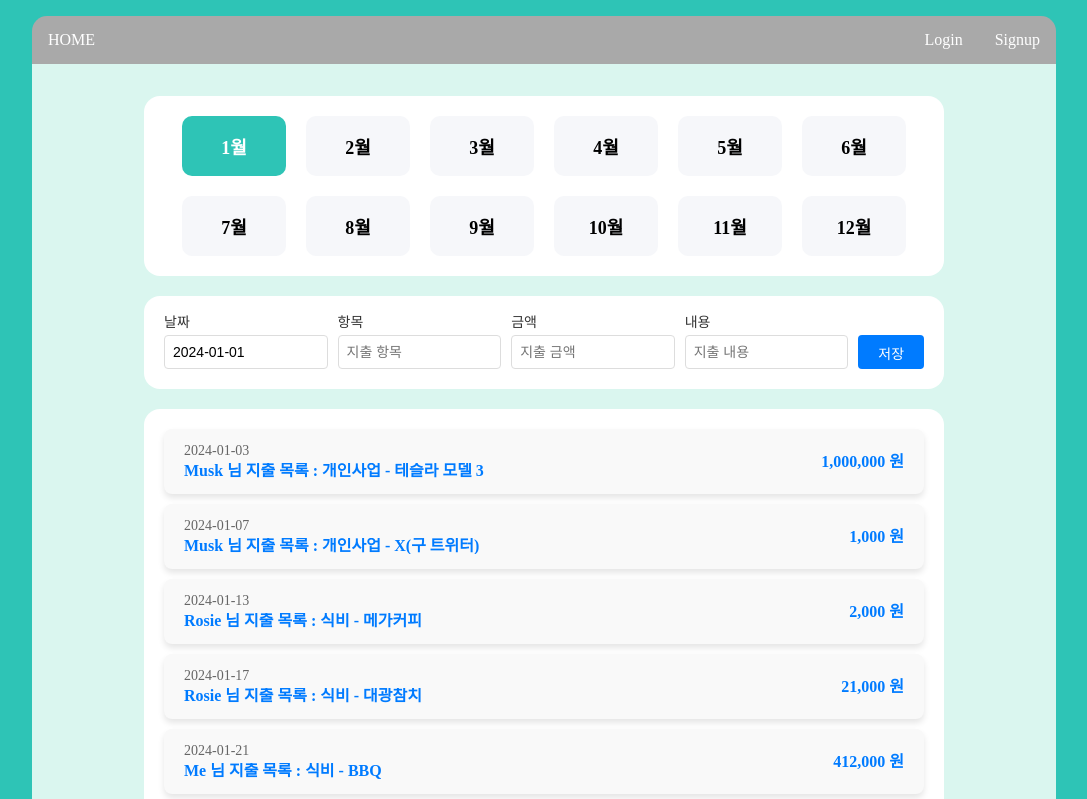
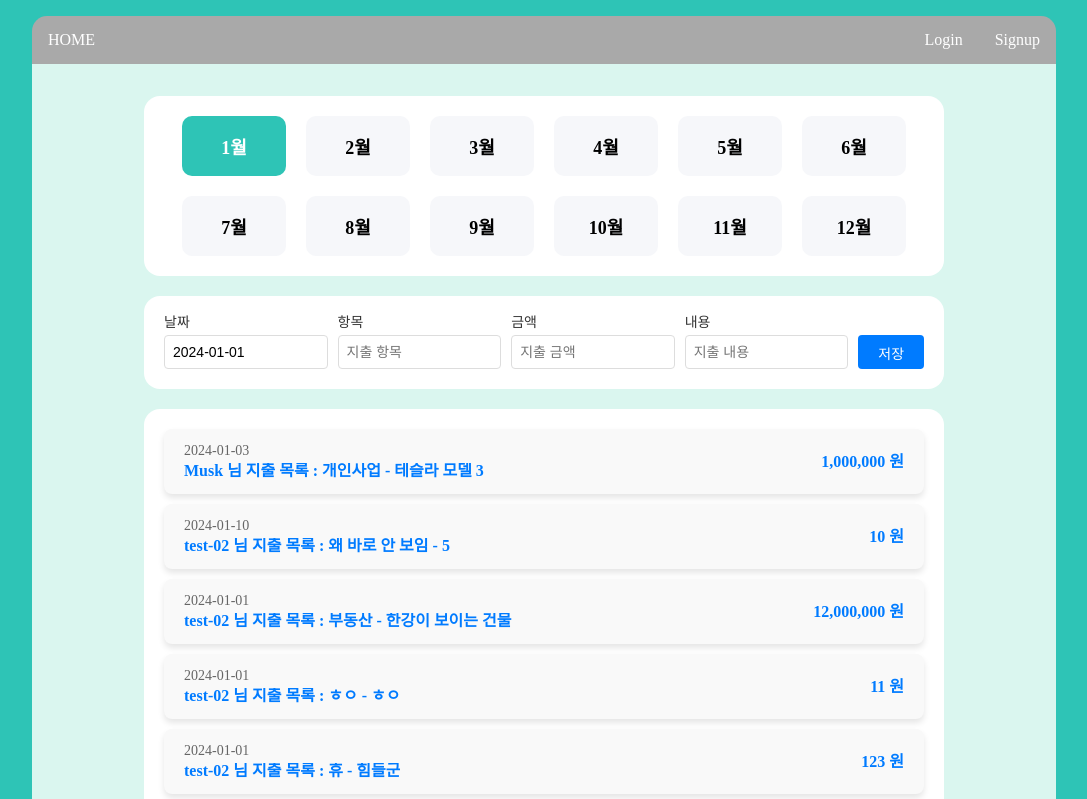
Before and after one commit to MiMing-00/Sparta_-financial-ledger-with-auth, a React (Vite) app: page / in a window 1280 px wide. Shown: the top 799 px of the page, without its empty margins (96-1183 px from the left). Built offline with nearby package versions, Linux system fonts and the light colour scheme; data requests are answered from the project's data file.

Commit message:
update : C

```diff
--- a/db.json
+++ b/db.json
@@ -13,8 +13,8 @@
     },
     {
       "id": "a5c0d8de-d010-4d07-9934-29765051a7ea",
-      "month": 1,
-      "date": "2024-01-07",
+      "month": 2,
+      "date": "2024-02-07",
       "item": "개인사업",
       "amount": 1000,
       "description": "X(구 트위터)",
@@ -23,8 +23,8 @@
     },
     {
       "id": "0d0a966e-5c35-4bf0-aca4-f2b1265a432d",
-      "month": 1,
-      "date": "2024-01-13",
+      "month": 3,
+      "date": "2024-03-13",
       "item": "식비",
       "amount": 2000,
       "description": "메가커피",
@@ -33,8 +33,8 @@
     },
     {
       "id": "9aba6d72-5ee7-4f02-a4d4-e8bbff9ded4b",
-      "month": 1,
-      "date": "2024-01-17",
+      "month": 4,
+      "date": "2024-04-17",
       "item": "식비",
       "amount": 21000,
       "description": "대광참치",
@@ -43,8 +43,8 @@
     },
     {
       "id": "b82b213e-8164-4c89-94b0-7246cdcfc4f9",
-      "month": 1,
-      "date": "2024-01-21",
+      "month": 5,
+      "date": "2024-05-21",
       "item": "식비",
       "amount": 412000,
       "description": "BBQ",
@@ -53,8 +53,8 @@
     },
     {
       "id": "d180194f-7c27-428a-8cd9-ad9114e58821",
-      "month": 1,
-      "date": "2024-01-22",
+      "month": 6,
+      "date": "2024-06-22",
       "item": "도서",
       "amount": 23000,
       "description": "리액트 마스터",
@@ -63,8 +63,8 @@
     },
     {
       "id": "0abf06c3-8f0e-4ea1-9691-7facab0a91cb",
-      "month": 1,
-      "date": "2024-01-30",
+      "month": 7,
+      "date": "2024-07-30",
       "item": "외식",
       "amount": 100000,
       "description": "세광양대창",
@@ -73,11 +73,71 @@
     },
     {
       "id": "b346",
-      "month": 1,
-      "date": "2024-01-10",
+      "month": 9,
+      "date": "2024-09-10",
       "item": "22",
       "amount": 22,
       "description": "마라엽떡"
+    },
+    {
+      "id": "1654",
+      "userId": "test-01",
+      "nickname": "test-02",
+      "month": 2,
+      "date": "2024-02-01",
+      "item": "부동산",
+      "amount": 1231000000,
+      "description": "건물"
+    },
+    {
+      "id": "6bd6",
+      "userId": "test-01",
+      "nickname": "test-02",
+      "month": 1,
+      "date": "2024-01-10",
+      "item": "왜 바로 안 보임",
+      "amount": 10,
+      "description": "5"
+    },
+    {
+      "id": "f2bf",
+      "userId": "test-01",
+      "nickname": "test-02",
+      "month": 1,
+      "date": "2024-01-01",
+      "item": "부동산",
+      "amount": 12000000,
+      "description": "한강이 보이는 건물"
+    },
+    {
+      "id": "4d8d",
+      "userId": "test-01",
+      "nickname": "test-02",
+      "month": 1,
+      "date": "2024-01-01",
+      "item": "ㅎㅇ",
+      "amount": 11,
+      "description": "ㅎㅇ"
+    },
+    {
+      "id": "811c",
+      "userId": "test-01",
+      "nickname": "test-02",
+      "month": 1,
+      "date": "2024-01-01",
+      "item": "휴",
+      "amount": 123,
+      "description": "힘들군"
+    },
+    {
+      "id": "3831",
+      "userId": "test-01",
+      "nickname": "test-02",
+      "month": 2,
+      "date": "2024-02-01",
+      "item": "그만",
+      "amount": 123123,
+      "description": "그만 ㅜㅜ"
     }
   ]
 }
--- a/src/components/ExpenseList.jsx
+++ b/src/components/ExpenseList.jsx
@@ -64,6 +64,8 @@ const ExpenseDetails = styled.div`
 export default function ExpenseList({ expenses }) {
   const navigate = useNavigate();
 
+  console.log(expenses);
+
   return (
     <Section>
       <ExpenseItemList>
--- a/src/components/Header.jsx
+++ b/src/components/Header.jsx
@@ -42,6 +42,7 @@ const HeaderImg = styled.img`
   max-height: 30px;
   border-radius: 50%;
   object-fit: cover;
+  cursor: pointer;
 `;
 
 const Header = () => {
@@ -50,9 +51,7 @@ const Header = () => {
   const dispatch = useDispatch();
   const token = localStorage.getItem("accessToken");
   const { user } = useSelector((state) => state.user);
-  // const user = users.find((user) => user.accessToken === token);
-  // console.log(users);
-  // console.log(user);
+  console.log(user);
 
   const handleLogout = () => {
     Swal.fire({
@@ -95,7 +94,6 @@ const Header = () => {
               },
             }
           );
-          console.log(data);
           dispatch(changeProfile(data));
         } catch (error) {
           console.log(error);
@@ -115,21 +113,13 @@ const Header = () => {
           </span>
         </div>
         <div>
-          {isAuthenticated ? (
-            <>
-              <span style={{ color: "white" }}>{user.nickname} 님</span>
-              {user.avatar ? (
-                <span>
-                  <HeaderImg src={user.avatar} />
-                </span>
-              ) : (
-                <span>
-                  <HeaderImg src={MetamongDefaultImg} />
-                </span>
-              )}
-            </>
-          ) : (
-            ""
+          {isAuthenticated && (
+            <span>
+              <HeaderImg
+                onClick={() => navigate("/mypage")}
+                src={user.avatar || MetamongDefaultImg}
+              />
+            </span>
           )}
         </div>
         {isAuthenticated ? (
--- a/src/pages/Detail.jsx
+++ b/src/pages/Detail.jsx
@@ -4,6 +4,7 @@ import { useNavigate, useParams } from "react-router-dom";
 import { useSelector, useDispatch } from "react-redux";
 import { editExpense, deleteExpense } from "../redux/slices/expensesSlice";
 import jsonApi from "../axios/api";
+import { useQuery } from "@tanstack/react-query";
 
 const Container = styled.div`
   max-width: 800px;
@@ -64,9 +65,27 @@ export default function Detail() {
   const navigate = useNavigate();
   const dispatch = useDispatch();
   const { id } = useParams();
-  const expenses = useSelector((state) => state.expenses);
 
-  const selectedExpense = expenses.find((element) => element.id === id);
+  // 데이터 불러오기
+  const getExpenses = async () => {
+    const { data } = await jsonApi.get("/expensesData");
+    return data;
+  };
+
+  const { data, isPending, isError } = useQuery({
+    queryKey: ["expensesData"],
+    queryFn: getExpenses,
+  });
+
+  if (isPending) {
+    return <div>loading...</div>;
+  }
+
+  if (isError) {
+    return <div>error!</div>;
+  }
+
+  const selectedExpense = data.find((element) => element.id === id);
 
   const [date, setDate] = useState(selectedExpense.date);
   const [item, setItem] = useState(selectedExpense.item);
@@ -85,23 +104,14 @@ export default function Detail() {
       return;
     }
 
-    // const newExpense = {
-    //   id: id,
-    //   date: date,
-    //   item: item,
-    //   amount: amount,
-    //   description: description,
-    // };
-
     try {
-      await jsonApi.patch("/expensesData" + id, {
+      await jsonApi.post("/expensesData" + id, {
         date,
         item,
         amount,
         description,
       });
-      console.log(data);
-      dispatch(editExpense(data));
+
       navigate("/");
     } catch (error) {
       console.log(error);
--- a/src/pages/Home.jsx
+++ b/src/pages/Home.jsx
@@ -25,7 +25,6 @@ export const Section = styled.section`
 
 export default function Home() {
   const [month, setMonth] = useState(1);
-  // const expenses = useSelector((state) => state.expenses);
 
   const getExpenses = async () => {
     const { data } = await jsonApi.get("/expensesData");
@@ -45,7 +44,9 @@ export default function Home() {
     return <div>error!</div>;
   }
 
-  const filteredExpenses = data.filter((expense) => expense.month === month);
+  const filteredExpenses = data.filter((expense) => {
+    return expense.month === month;
+  });
 
   return (
     <Container>
--- a/src/pages/Login.jsx
+++ b/src/pages/Login.jsx
@@ -5,7 +5,6 @@ import Swal from "sweetalert2";
 import { AuthContext } from "../context/AuthContext";
 import axios from "axios";
 import { useDispatch } from "react-redux";
-import { addUser } from "../redux/slices/userSlice";
 
 export const Container = styled.div`
   padding: 2rem;
@@ -90,8 +89,6 @@ const Login = () => {
       if (data.success) {
         login(data.accessToken);
         navigate("/");
-        console.log(data);
-        // dispatch(addUser(data));
         Swal.fire({
           icon: "success",
           title: `${data.nickname}님 환영합니다.`,
--- a/src/pages/MyPage.jsx
+++ b/src/pages/MyPage.jsx
@@ -11,7 +11,7 @@ import { changeProfile } from "../redux/slices/userSlice";
 
 const MyPage = () => {
   const navigate = useNavigate();
-  const { isAuthenticated, userInfo } = useContext(AuthContext);
+  const { isAuthenticated } = useContext(AuthContext);
   const dispatch = useDispatch();
   const { user } = useSelector((state) => state.user);
 
```
Also changed, not shown: src/components/CreateExpense.jsx (+115 -10 lines), src/redux/slices/userSlice.js (renamed from src/redux/slices/userSlice.jsx).
